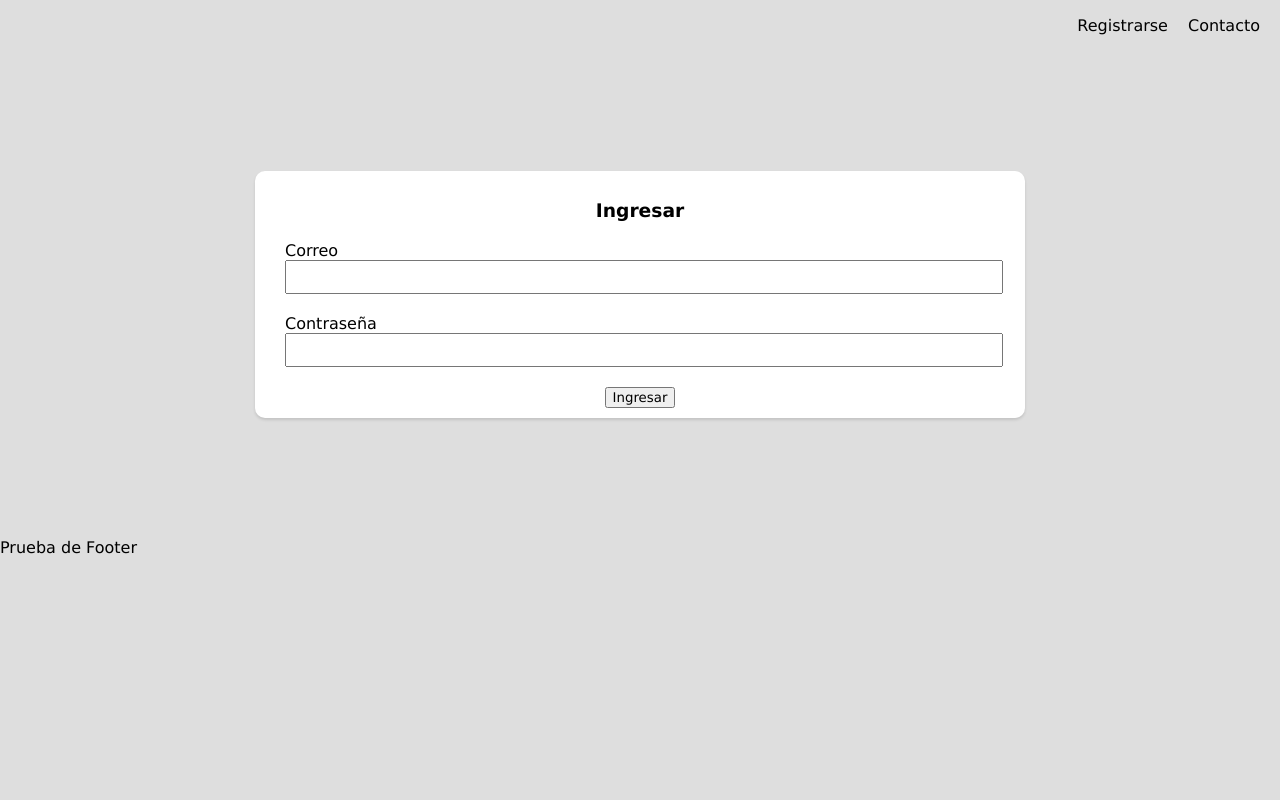
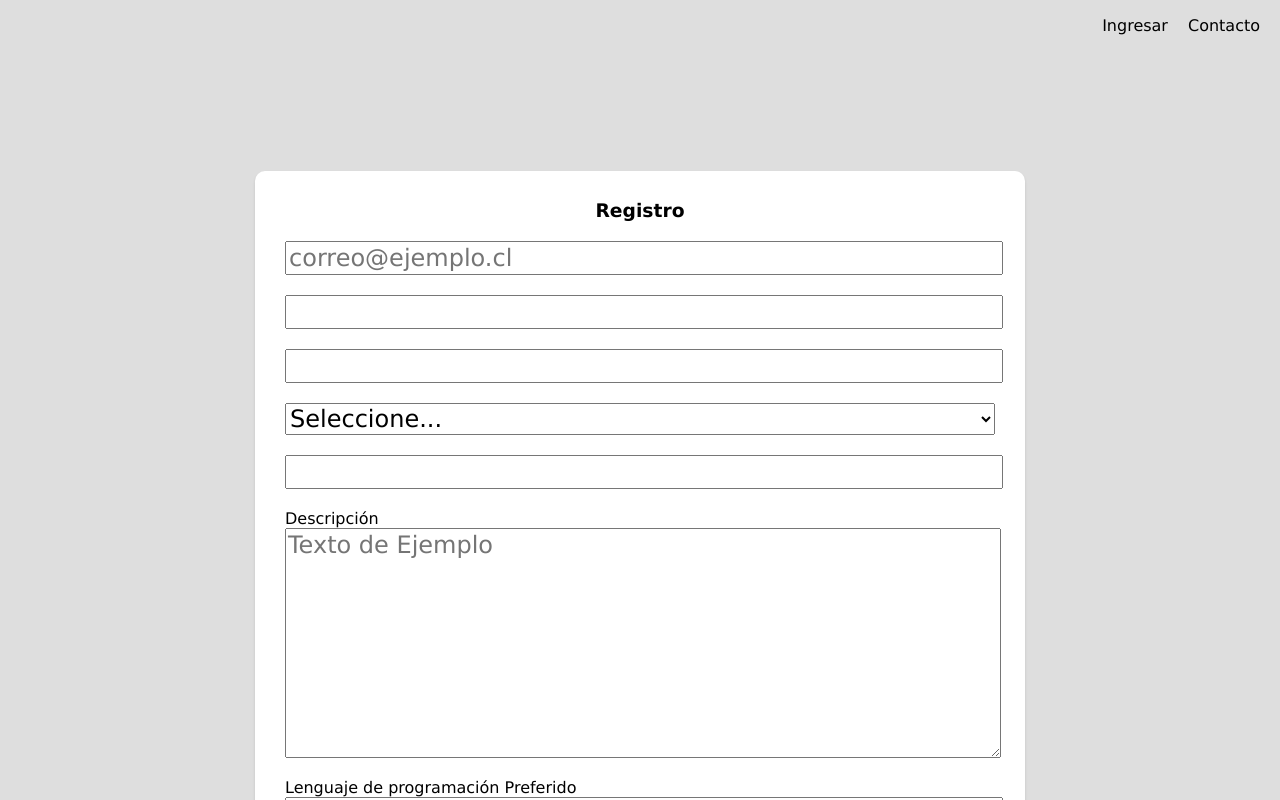
Before and after one commit to matiasua/Sitio_React, a React (Create React App) app: page /Register in a window 1280 px wide. Shown: the top 800 px of the page. Built offline with nearby package versions, Linux system fonts and the light colour scheme.

Commit message:
Clase 13/05/2020
Retomar Video en minuto 29:51
https://web.microsoftstream.com/video/ac723128-4f5d-4343-aeed-a6475f91c230

```diff
--- a/src/App.js
+++ b/src/App.js
@@ -5,7 +5,7 @@ import Register from './components/Register';
 
 function App() {
   return (
-  <Login />
+  <Register />
   );
 }
 
--- a/src/components/InputLine.jsx
+++ b/src/components/InputLine.jsx
@@ -2,7 +2,18 @@ import React from 'react';
 
 
 export default function InputLine(props){
-  const { label, type, placeholder, required } = props;
+  const {
+    label,
+    type,
+    placeholder,
+    required,
+    minlength,
+    maxlength,
+    min,
+    max,
+    step,
+
+  } = props;
   /*
   const label = props.label;
   const type = props.type;
@@ -12,7 +23,15 @@ export default function InputLine(props){
   return (
     <div>
       <label>{props.title}</label>
-      <input type={type} placeholder={placeholder} required={required} />
+      <input
+          type={type}
+          placeholder={placeholder}
+          required={required}
+          minlength={minlength}
+          maxlength={maxlength}
+          min={min}
+          max={max}
+          step={step}/>
     </div>
   );
 }
--- a/src/components/RegisterForm.jsx
+++ b/src/components/RegisterForm.jsx
@@ -1,38 +1,27 @@
 import React from 'react';
 import InputLine from './InputLine';
+import SelectLine from './SelectLine';
+import TextareaLine from './TextareaLine';
+
+
+const browsers = [
+  {value: '', label: 'Seleccione...'},
+  {value: 'google_chrome', label: 'Google Chrome'},
+  {value: 'mozilla_firefox', label: 'Mozilla Firefox'},
+  {value: 'opera', label: 'Opera'},
+  {value: 'Microsoft_egde', label: 'Microsoft Egde'},
+];
 
 
 export default function RegisterForm (){
   return (
     <form>
         <InputLine label="Correo" type="email" placeholder="correo@ejemplo.cl" required={true}/>
-        <div>
-          <label>Contrase&ntilde;a</label>
-          <input id="password" type="password" required />
-        </div>
-        <div>
-          <label>Confirmar Contrase&ntilde;a</label>
-          <input id="confirmacion" type="password" required />
-        </div>
-        <div>
-          <label>Navegadores Preferidos</label>
-          <select required >
-            <option value="" disabled selected></option>
-            <option value="google_chrome">Google Chrome</option>
-            <option value="mozilla_firefox">Mozilla Firefox</option>
-            <option value="opera">Opera</option>
-            <option value="Microsoft_egde">Microsoft Egde</option>
-          </select>
-        </div>
-        <div>
-          <label>Edad</label>
-          <input type="number" required />
-
-        </div>
-        <div>
-          <label>Descripci&oacute;n</label>
-          <textarea rows="8"></textarea>
-        </div>
+        <InputLine label="Contrase&ntilde;a" type="password" required={true} minlength="4" maxlength="8" />
+        <InputLine label="Confirmar Contrase&ntilde;a" type="password" required={true} minlength="4" maxlength="8" />
+        <SelectLine Label="Navegadores Preferidos" options={browsers} />
+        <InputLine label="Edad" type="number" min="1" max="150" step="any" required={true}  />
+        <TextareaLine label="Descripci&oacute;n" rows="8" placeholder="Texto de Ejemplo" />
         <div>
           <label>Lenguaje de programaci&oacute;n Preferido</label>
           <input list="lenguajes" />
--- /dev/null
+++ b/src/components/SelectLine.jsx
@@ -0,0 +1,19 @@
+import React from 'react';
+
+export default function SelectLine(props) {
+   const { label, options, required } = props;
+
+  return(
+    <div>
+      <label>{label}</label>
+      <select value="" required={required} >
+        {options.map(option => (
+          <option
+            value={option.value}
+            disabled={option.value === ''}
+            >{option.label}</option>)
+          )}
+      </select>
+    </div>
+  );
+}
--- /dev/null
+++ b/src/components/TextareaLine.jsx
@@ -0,0 +1,12 @@
+import React from 'react';
+
+export default function TextareaLine(props){
+  const { label, rows, placeholder } = props;
+
+  return(
+    <div>
+      <label>{label}</label>
+      <textarea rows={rows} placeholder={placeholder}></textarea>
+    </div>
+  );
+}
```
